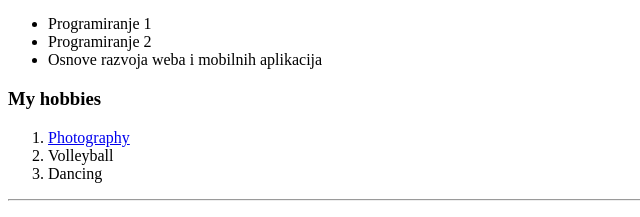
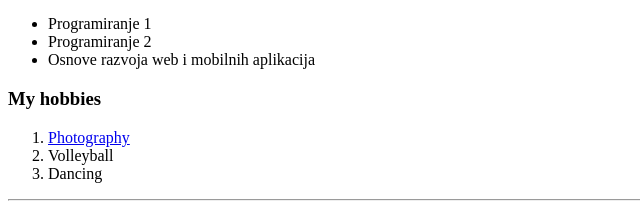
Before and after one commit to marinen767/cv, a plain HTML site: page index.html in a window 1280 px wide. Shown: the part 309-526 px from the top of the page, 0-640 px from the left. Drawn offline with Linux system fonts and the light colour scheme.

Commit message:
Update index.html

```diff
--- a/index.html
+++ b/index.html
@@ -20,7 +20,7 @@
   <ul>
     <li>Programiranje 1</li>
     <li>Programiranje 2</li>
-    <li>Osnove razvoja weba i mobilnih aplikacija</li>
+    <li>Osnove razvoja web i mobilnih aplikacija</li>
   </ul>
   <h3>My hobbies</h3>
   <ol>
```
